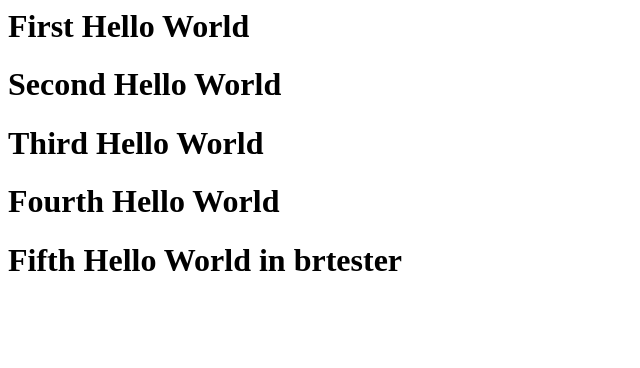
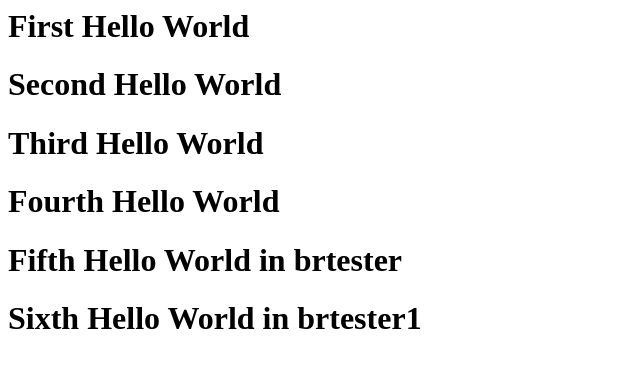
Before and after one commit to K1DRU/OSS, a plain HTML site: page index.html in a window 1280 px wide. Shown: the whole page, without its empty margins (0-640 px from the left). Drawn offline with Linux system fonts and the light colour scheme.

Commit message:
sixth commit

```diff
--- a/index.html
+++ b/index.html
@@ -11,6 +11,7 @@
 
 
         <h1>Fifth Hello World in brtester</h1>
+        <h1>Sixth Hello World in brtester1</h1>
 
 
 
```
